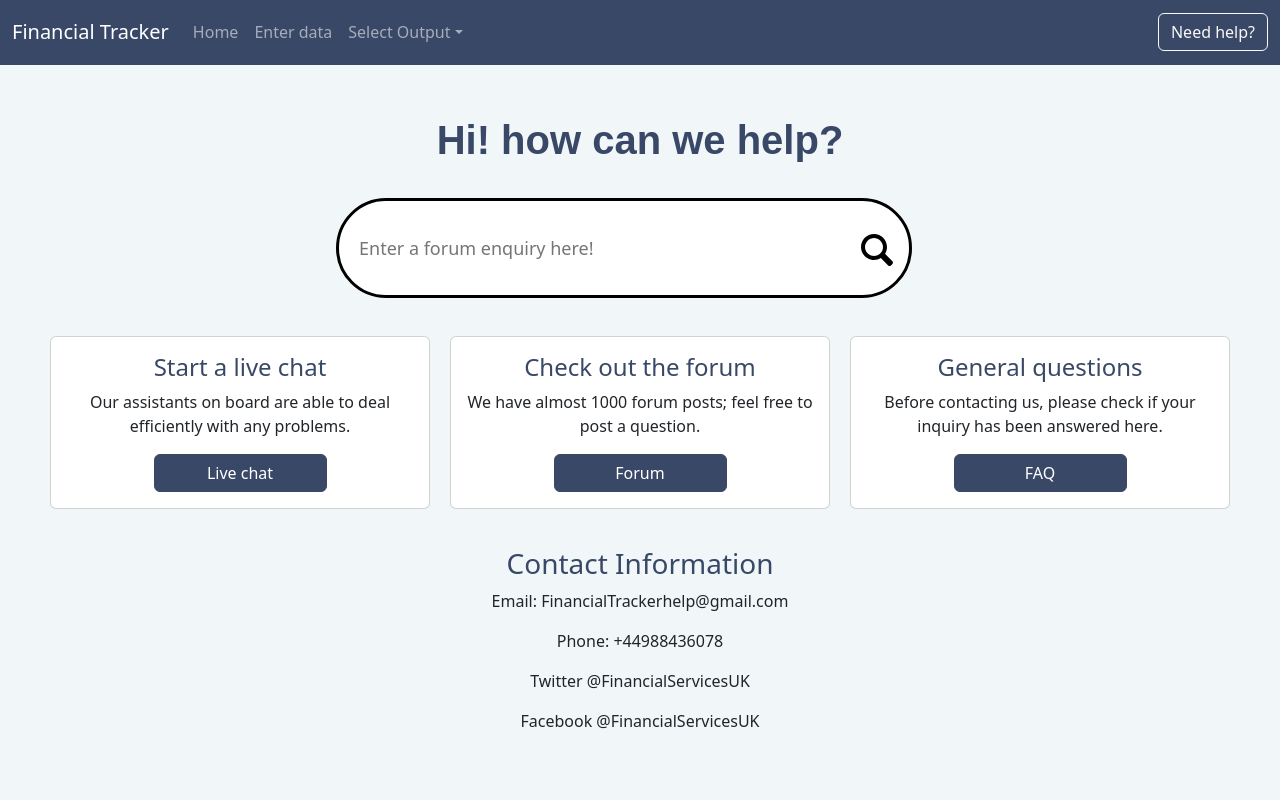
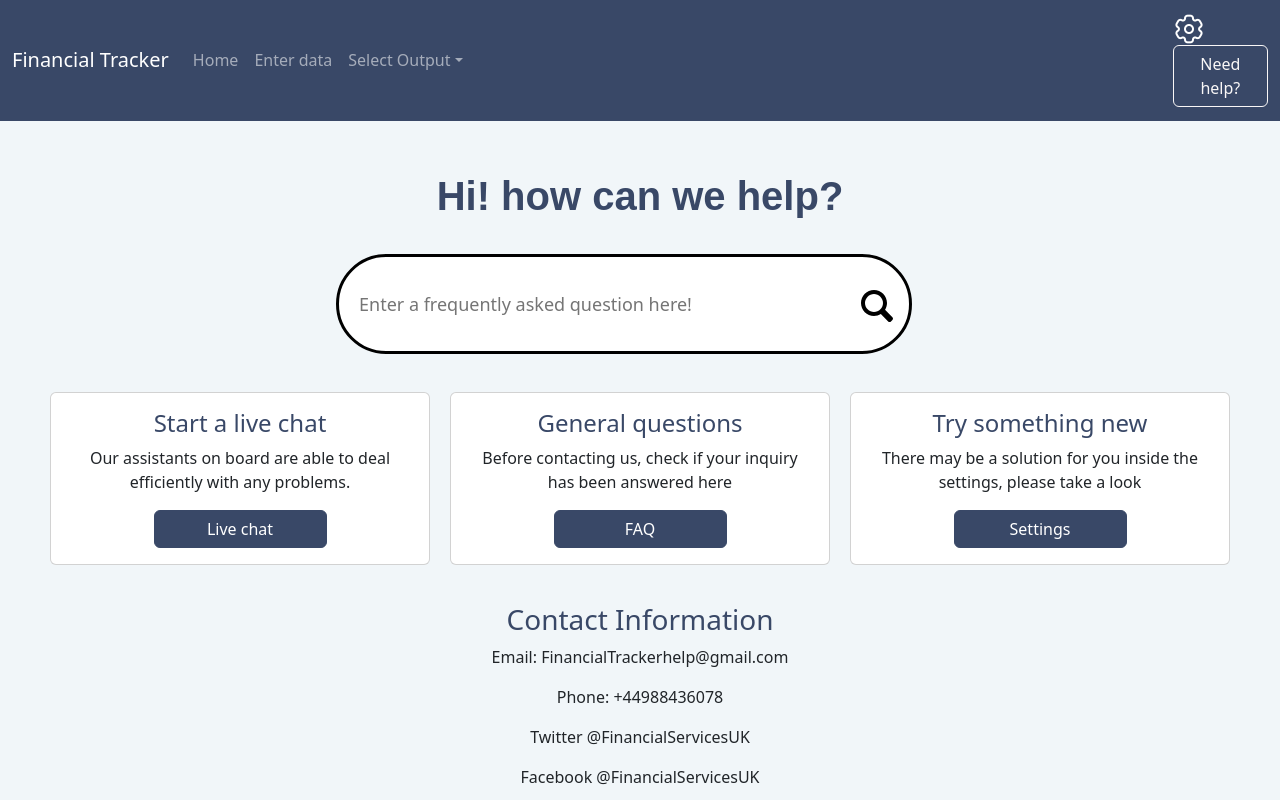
Before and after one commit to Jatinder-Sohal/FinalYearProject-HCI, a React (Create React App) app in the folder finance_tracker/: page /Help in a window 1280 px wide. Built offline with nearby package versions, Linux system fonts and the light colour scheme.

Commit message:
Changed class name of Search bar to Help card. Changed one of the help cards so that it will point to the new settings icon that I have added in the top right of all pages.

```diff
--- a/finance_tracker/src/components/Searchbar.jsx
+++ b/finance_tracker/src/components/HelpCards.jsx
@@ -3,7 +3,7 @@ import { useState } from "react";
 import 'bootstrap/dist/css/bootstrap.min.css';
 import 'bootstrap/dist/js/bootstrap.bundle.min.js';
 
-function Searchbar() {
+function HelpCards() {
     const [isChatOpen, setChatOpen] = useState(false);
     const [messages, setMessagesAndColour] = useState([
         { text: "Hi! I'm your financial tracker virtual assistant.", sender: "received" }
@@ -42,7 +42,7 @@ function Searchbar() {
             )}
 
             <h1 className="page2-h1">Hi! how can we help?</h1>
-            <input className="search" placeholder="Enter a forum enquiry here!" aria-label="Search bar to look for forum posts"/>
+            <input className="search" placeholder="Enter a frequently asked question here!" aria-label="Search bar to look for forum posts"/>
             <svg className="search-button" viewBox="0 0 16 16" height="32" width="32" version="1.1" xmlns="http://www.w3.org/2000/svg" xmlnsXlink="http://www.w3.org/1999/xlink" fill="#000000"><g id="SVGRepo_bgCarrier" stroke-width="0"></g><g id="SVGRepo_tracerCarrier" stroke-linecap="round" stroke-linejoin="round"></g><g id="SVGRepo_iconCarrier"> <rect width="16" height="16" id="icon-bound" fill="none"></rect> <path d="M15.708,13.587l-3.675-3.675C12.646,8.92,13,7.751,13,6.5C13,2.91,10.09,0,6.5,0S0,2.91,0,6.5S2.91,13,6.5,13 c1.251,0,2.42-0.354,3.412-0.967l3.675,3.675c0.389,0.389,1.025,0.389,1.414,0l0.707-0.707 C16.097,14.612,16.097,13.976,15.708,13.587z M3.318,9.682C2.468,8.832,2,7.702,2,6.5s0.468-2.332,1.318-3.182S5.298,2,6.5,2 s2.332,0.468,3.182,1.318C10.532,4.168,11,5.298,11,6.5s-0.468,2.332-1.318,3.182C8.832,10.532,7.702,11,6.5,11 S4.168,10.532,3.318,9.682z"></path> </g></svg>
 
             <div className="page2-row">
@@ -58,18 +58,18 @@ function Searchbar() {
                 <div className="col-sm-4" style={{ maxWidth: "25rem", padding: "0 10px" }}>
                     <div className="card page2-card">
                         <div className="card-body page2-body">
-                            <h2 className="card-title page2-title">Check out the forum</h2>
-                            <p className="card-text page2-text">We have almost 1000 forum posts; feel free to post a question.</p>
-                            <a href="#" className="btn btn-secondary page2-button">Forum</a>
+                            <h2 className="card-title page2-title">General questions</h2>
+                            <p className="card-text page2-text">Before contacting us, check if your inquiry has been answered here</p>
+                            <a href="#" className="btn btn-secondary page2-button">FAQ</a>
                         </div>
                     </div>
                 </div>
                 <div className="col-sm-4" style={{ maxWidth: "25rem", padding: "0 10px" }}>
                     <div className="card page2-card">
                         <div className="card-body page2-body">
-                            <h2 className="card-title page2-title">General questions</h2>
-                            <p className="card-text page2-text">Before contacting us, please check if your inquiry has been answered here.</p>
-                            <a href="#" className="btn btn-secondary page2-button">FAQ</a>
+                            <h2 className="card-title page2-title">Try something new</h2>
+                            <p className="card-text page2-text">There may be a solution for you inside the settings, please take a look</p>
+                            <a href="#" className="btn btn-secondary page2-button">Settings</a>
                         </div>
                     </div>
                 </div>
@@ -86,4 +86,4 @@ function Searchbar() {
     );
 }
 
-export default Searchbar
+export default HelpCards
--- a/finance_tracker/src/components/Navbar.jsx
+++ b/finance_tracker/src/components/Navbar.jsx
@@ -1,7 +1,7 @@
 import React from "react";
 
 import { useLocation } from "react-router-dom";
-
+import SettingImage from '../images/settings-svgrepo-com.png';
 
 
 function Navbar(){
@@ -57,7 +57,8 @@ function Navbar(){
             </ul>
           </li>
         </ul>
-        <span className="help_text">
+        <span className="help-text">
+          <img src={SettingImage} className="setting-size" alt="Settings" />
           <a href="Help" type="button" className={buttonClass}>Need help?</a>
         </span>
       </div>
--- a/finance_tracker/src/pages/HelpPage.css
+++ b/finance_tracker/src/pages/HelpPage.css
@@ -1,4 +1,8 @@
-
+.setting-size{
+    height: 32px;
+    width: 32px;
+    margin-right: 7%;
+}
 .page2-container{
     background-color: #F1F6F9;
     height: 100vh;
--- a/finance_tracker/src/pages/HelpPage.jsx
+++ b/finance_tracker/src/pages/HelpPage.jsx
@@ -1,13 +1,13 @@
 import React from "react";
 import Navbar from "../components/Navbar";
-import Searchbar from "../components/Searchbar";
+import HelpCards from "../components/HelpCards";
 import './HelpPage.css';
 
 function HelpPage(){
     return (
     <div className="page2-container">
         <Navbar />
-        <Searchbar />
+        <HelpCards />
     </div>
     );
 }
--- a/finance_tracker/src/styles.css
+++ b/finance_tracker/src/styles.css
@@ -6,7 +6,8 @@
     border-color: rgb(8, 217, 214);
     color:  rgb(8, 217, 214);
 }
-.help_text{
+.help-text{
+    width: 8.8%;
     margin-bottom: 0.5%;
     margin-top: 0.5%;
 }
```
Also changed, not shown: finance_tracker/src/images/Osettings-svgrepo-com.png (added), finance_tracker/src/images/settings-svgrepo-com.png (added).
